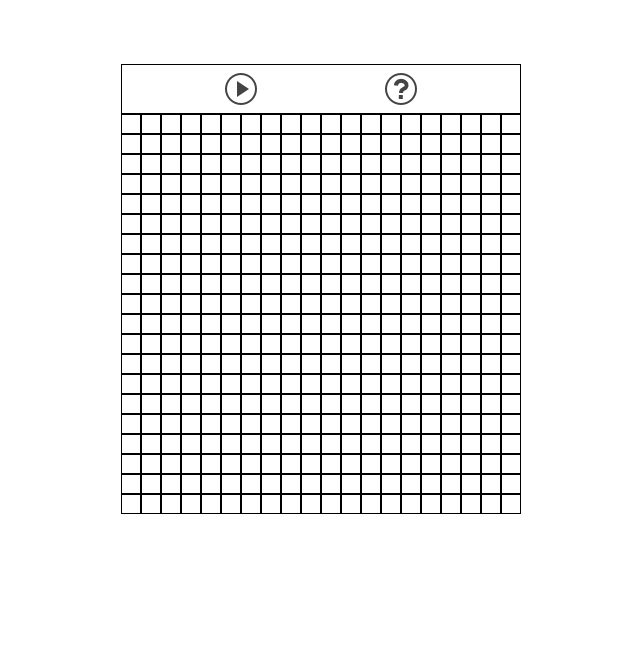
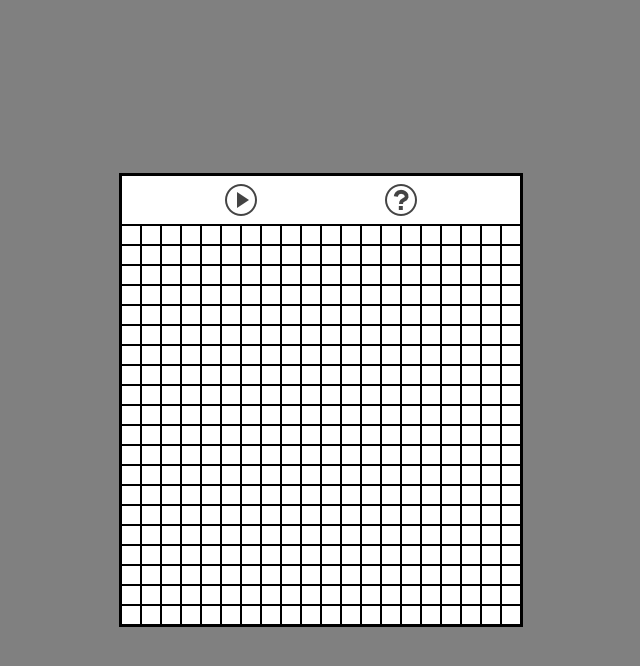
Before and after one commit to GustavoGaldino/PathFindingVisualizer, a React (Create React App) app in the folder path-finding-app/: page / in a window 1280 px wide. Shown: the top 666 px of the page, without its empty margins (319-959 px from the left). Built offline with nearby package versions, Linux system fonts and the light colour scheme.

Commit message:
Added styling rules for Landing and GridContainer component

```diff
--- a/path-finding-app/src/components/GridContainer/GridHeader/styles.css
+++ b/path-finding-app/src/components/GridContainer/GridHeader/styles.css
@@ -4,6 +4,7 @@
     justify-content: center;
     border: solid 1px black;
     padding: .5rem 0;
+    background-color: white;
 }
 
 .icon-btn{
--- a/path-finding-app/src/components/GridContainer/index.js
+++ b/path-finding-app/src/components/GridContainer/index.js
@@ -4,8 +4,13 @@ import GridComponent from './GridComponent'
 import GridHeader from './GridHeader'
 
 const GridContainer = () => {
+
+    const gridContainerStyle = {
+        border: "solid 2px black"
+    }
+
     return(
-        <div className="grid-container">
+        <div className="grid-container" style={gridContainerStyle}>
             <GridHeader />
             <GridComponent
                 rows={20}
--- a/path-finding-app/src/components/Landing/styles.css
+++ b/path-finding-app/src/components/Landing/styles.css
@@ -3,5 +3,7 @@
     justify-content: center;
     align-items: center;
     flex-direction: column;
-    margin: 4rem;
+    background-color: grey;
+    width: 100vw;
+    height: 100vh;
 }
```
